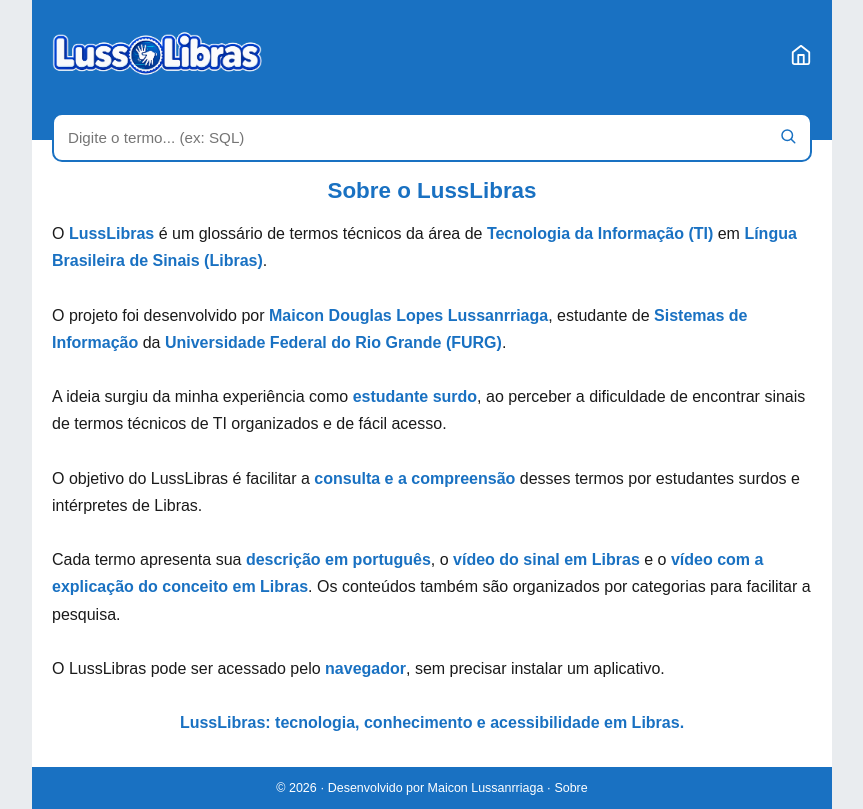
After one commit to Maicouglas/KnowLibras, a Flask app: page /sobre in a window 1280 px wide. The commit adds this page. Shown: the whole page, without its empty margins (208-1071 px from the left). Run offline with Flask 3, Linux system fonts and the light colour scheme.

Commit message:
Adiciona página Sobre do LussLibras

```diff
--- a/app.py
+++ b/app.py
@@ -20,6 +20,9 @@ def categoria():
 def termo():
     return render_template('termo.html')
 
+@app.route('/sobre')
+def sobre():
+    return render_template('sobre.html')
 
 @app.route('/static/js/data.js')
 def data_js():
--- a/templates/categoria.html
+++ b/templates/categoria.html
@@ -46,7 +46,8 @@
   </main>
 
   <footer class="site-footer">
-    &copy; 2026 · Desenvolvido por Maicon Lussanrriaga
+    &copy; 2026 · Desenvolvido por Maicon Lussanrriaga ·
+    <a href="{{ url_for('sobre') }}" style="text-decoration: underline;">Sobre</a>
   </footer>
 
 </div>
--- a/templates/index.html
+++ b/templates/index.html
@@ -45,7 +45,8 @@
   </main>
 
   <footer class="site-footer">
-    &copy; 2026 · Desenvolvido por Maicon Lussanrriaga
+    &copy; 2026 · Desenvolvido por Maicon Lussanrriaga ·
+    <a href="{{ url_for('sobre') }}"style="text-decoration: underline;">Sobre</a>
   </footer>
 
 </div>
--- /dev/null
+++ b/templates/sobre.html
@@ -0,0 +1,87 @@
+<!DOCTYPE html>
+<html lang="pt-BR">
+<head>
+<meta charset="UTF-8">
+<meta name="viewport" content="width=device-width, initial-scale=1.0">
+<title>LussLibras — Sobre</title>
+
+<link rel="icon" type="image/png" href="{{ url_for('static', filename='favicon.png') }}">
+
+<link rel="preconnect" href="https://fonts.googleapis.com">
+<link href="https://fonts.googleapis.com/css2?family=Baloo+2:wght@500;600;700&family=Inter:wght@400;500;600&display=swap" rel="stylesheet">
+<link rel="stylesheet" href="{{ url_for('static', filename='style.css') }}">
+</head>
+
+<body>
+<div class="app-shell">
+
+  <header class="site-header">
+    <div class="header-top">
+      <a href="{{ url_for('index') }}" class="brand" style="text-decoration:none;">
+        <img src="{{ url_for('static', filename='Logo_LussLibras.png') }}" alt="LussLibras Logo" class="brand-logo">
+      </a>
+
+      <a href="{{ url_for('index') }}" class="back-link" aria-label="Início">
+        <svg width="22" height="22" viewBox="0 0 24 24" fill="none" xmlns="http://www.w3.org/2000/svg" aria-hidden="true">
+          <path d="M3 9l9-7 9 7v11a2 2 0 0 1-2 2H5a2 2 0 0 1-2-2z" stroke="currentColor" stroke-width="2" stroke-linecap="round" stroke-linejoin="round"/>
+          <polyline points="9 22 9 12 15 12 15 22" stroke="currentColor" stroke-width="2" stroke-linecap="round" stroke-linejoin="round"/>
+        </svg>
+      </a>
+    </div>
+
+    <form class="search-form" id="search-form" role="search" action="{{ url_for('index') }}" method="GET">
+      <label for="search-input" class="sr-only" style="position:absolute;left:-9999px;">Buscar termo</label>
+      <input id="search-input" name="q" type="text" placeholder="Digite o termo... (ex: SQL)" autocomplete="off">
+      <button type="submit" aria-label="Buscar">
+        <svg width="18" height="18" viewBox="0 0 24 24" fill="none" xmlns="http://www.w3.org/2000/svg" aria-hidden="true">
+          <circle cx="11" cy="11" r="7" stroke="currentColor" stroke-width="2"/>
+          <path d="M21 21L16.65 16.65" stroke="currentColor" stroke-width="2" stroke-linecap="round"/>
+        </svg>
+      </button>
+    </form>
+  </header>
+
+  <main>
+    <h1 class="page-title" style="text-align: center;">Sobre o LussLibras</h1>
+
+    <section style="color: #1A1A1A; line-height: 1.7;">
+
+      <p>O <strong style="color: #1971C2;">LussLibras</strong> é um glossário de termos técnicos da área de <strong style="color: #1971C2;">Tecnologia da Informação (TI)</strong> em <strong style="color: #1971C2;">Língua Brasileira de Sinais (Libras)</strong>.</p>
+
+      <br>
+
+      <p>O projeto foi desenvolvido por <strong style="color: #1971C2;">Maicon Douglas Lopes Lussanrriaga</strong>, estudante de <strong style="color: #1971C2;">Sistemas de Informação</strong> da <strong style="color: #1971C2;">Universidade Federal do Rio Grande (FURG)</strong>.</p>
+
+      <br>
+
+      <p>A ideia surgiu da minha experiência como <strong style="color: #1971C2;">estudante surdo</strong>, ao perceber a dificuldade de encontrar sinais de termos técnicos de TI organizados e de fácil acesso.</p>
+
+      <br>
+
+      <p>O objetivo do LussLibras é facilitar a <strong style="color: #1971C2;">consulta e a compreensão</strong> desses termos por estudantes surdos e intérpretes de Libras.</p>
+
+      <br>
+
+      <p>Cada termo apresenta sua <strong style="color: #1971C2;">descrição em português</strong>, o <strong style="color: #1971C2;">vídeo do sinal em Libras</strong> e o <strong style="color: #1971C2;">vídeo com a explicação do conceito em Libras</strong>. Os conteúdos também são organizados por categorias para facilitar a pesquisa.</p>
+
+      <br>
+
+      <p>O LussLibras pode ser acessado pelo <strong style="color: #1971C2;">navegador</strong>, sem precisar instalar um aplicativo.</p>
+
+      <br>
+
+      <p style="text-align: center; color: #1971C2;">
+        <strong>LussLibras: tecnologia, conhecimento e acessibilidade em Libras.</strong>
+      </p>
+
+    </section>
+  </main>
+
+  <footer class="site-footer">
+    &copy; 2026 · Desenvolvido por Maicon Lussanrriaga ·
+    <a href="{{ url_for('sobre') }}"> Sobre</a>
+  </footer>
+
+</div>
+</body>
+</html>
--- a/templates/termo.html
+++ b/templates/termo.html
@@ -44,7 +44,8 @@
   </main>
 
   <footer class="site-footer">
-    &copy; 2026 · Desenvolvido por Maicon Lussanrriaga
+    &copy; 2026 · Desenvolvido por Maicon Lussanrriaga ·
+    <a href="{{ url_for('sobre') }}" style="text-decoration: underline;">Sobre</a>
   </footer>
 
 </div>
```
